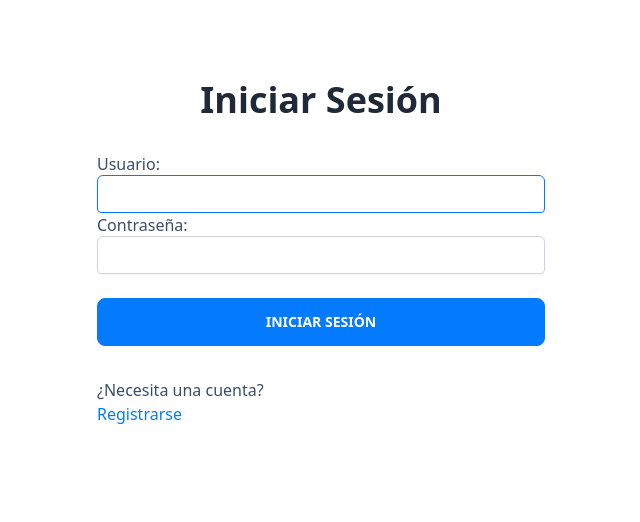
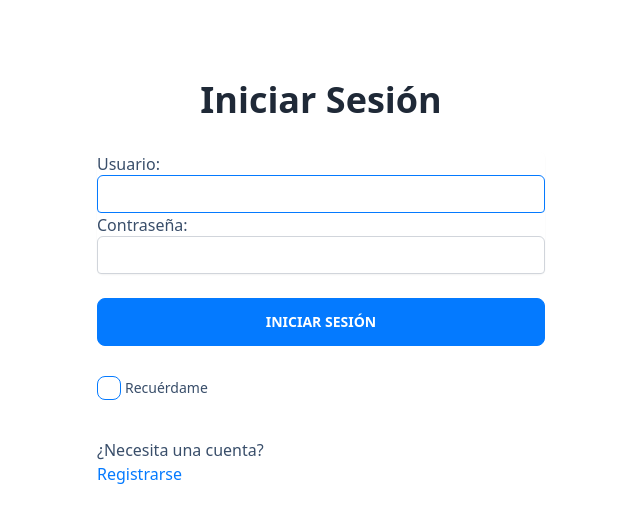
Before and after one commit to Idlaviv17/confronta, a React (Create React App) app: page /login in a window 1280 px wide. Shown: the top 522 px of the page, without its empty margins (319-959 px from the left). Built offline with nearby package versions, Linux system fonts and the light colour scheme.

Commit message:
Add persisting login functionality

```diff
--- a/src/App.js
+++ b/src/App.js
@@ -3,6 +3,7 @@ import Layout from './components/Layout'
 import { Route, Routes } from 'react-router-dom'
 import RequireAuth from './components/RequireAuth'
 import Login from './pages/Login'
+import PersistLogin from './components/PersistLogin'
 import HomePage from './pages/HomePage'
 import RegPatPage from './pages/RegPatPage'
 import SuaPage from './pages/SuaPage'
@@ -21,6 +22,8 @@ const App = () => {
       {/* Login */}
       <Route path='/login' element={<Login />} />
 
+      {/* Routes to protect */}
+      <Route element={<PersistLogin />}>
         {/* Main page */}
         <Route element={<RequireAuth />}>
           <Route
@@ -141,6 +144,7 @@ const App = () => {
             }
           />
         </Route>
+      </Route>
 
       {/* In case a page that doesn't exist is trying to get reached*/}
       <Route path='*' element={<Missing />} />
--- /dev/null
+++ b/src/components/PersistLogin.js
@@ -0,0 +1,40 @@
+import { Outlet } from 'react-router-dom'
+import { useState, useEffect } from 'react'
+import useRefreshToken from '../hooks/useRefreshToken'
+import useAuth from '../hooks/useAuth'
+
+const PersistLogin = () => {
+  const [isLoading, setIsLoading] = useState(true)
+  const refresh = useRefreshToken()
+  const { auth, persist } = useAuth()
+
+  useEffect(() => {
+    let isMounted = true
+
+    const verifyRefreshToken = async () => {
+      try {
+        await refresh()
+      } catch (err) {
+        console.error(err)
+      } finally {
+        isMounted && setIsLoading(false)
+      }
+    }
+
+    !auth?.accessToken ? verifyRefreshToken() : setIsLoading(false)
+
+    return () => isMounted = false
+  }, [])
+
+  return (
+    <>
+      {!persist
+        ? <Outlet />
+        : isLoading
+          ? <p>Cargando...</p>
+          : <Outlet />}
+    </>
+  )
+}
+
+export default PersistLogin
--- a/src/components/SideBar.js
+++ b/src/components/SideBar.js
@@ -11,7 +11,7 @@ const SideBar = () => {
 
   const signOut = async () => { // Logout handler
     await logout()
-    navigate('/')
+    navigate('/login')
   }
 
   return (
--- a/src/context/AuthProvider.js
+++ b/src/context/AuthProvider.js
@@ -4,9 +4,12 @@ const AuthContext = createContext({})
 
 export const AuthProvider = ({ children }) => {
   const [auth, setAuth] = useState({})
+  const [persist, setPersist] = useState(
+    JSON.parse(localStorage.getItem('persist')) || false
+  )
 
   return (
-    <AuthContext.Provider value={{ auth, setAuth }}>
+    <AuthContext.Provider value={{ auth, setAuth, persist, setPersist }}>
       {children}
     </AuthContext.Provider>
   )
--- a/src/hooks/useRefreshToken.js
+++ b/src/hooks/useRefreshToken.js
@@ -5,15 +5,16 @@ const useRefreshToken = () => {
   const { setAuth } = useAuth()
 
   const refresh = async () => {
+    axios.defaults.withCredentials = true
     const response = await axios.get('/refresh', {
       withCredentials: true
     })
+    axios.defaults.withCredentials = false
     setAuth(prev => {
       console.log(JSON.stringify(prev))
       console.log(response.data.accessToken)
       return {
         ...prev,
-        roles: response.data.roles,
         accessToken: response.data.accessToken }
     })
     return response.data.accessToken
--- a/src/pages/EmisionPagoBimestral.js
+++ b/src/pages/EmisionPagoBimestral.js
@@ -74,7 +74,7 @@ const EmisionPagoBimestral = () => {
         <input
           type='text'
           placeholder='Filtrar...'
-          class='input input-bordered w-full max-w-xs'
+          className='input input-bordered w-full max-w-xs'
           onChange={handleFilterChange}
         />
       </div>
--- a/src/pages/Login.js
+++ b/src/pages/Login.js
@@ -4,7 +4,7 @@ import { Link, useNavigate, useLocation } from 'react-router-dom'
 import axios from '../api/axios'
 
 const Login = () => {
-  const { setAuth } = useAuth()
+  const { setAuth, persist, setPersist } = useAuth()
 
   const navigate = useNavigate()
   const location = useLocation()
@@ -56,6 +56,14 @@ const Login = () => {
     }
   }
 
+  const togglePersist = () => {
+    setPersist(prev => !prev)
+  }
+
+  useEffect(() => {
+    localStorage.setItem('persist', persist)
+  }, [persist])
+
   return (
     <div className='min-h-full flex items-center justify-center py-12 px-4 sm:px-6 lg:px-8'>
       <div className='max-w-md w-full space-y-8'>
@@ -69,7 +77,10 @@ const Login = () => {
         <h1 className='mt-6 text-center text-4xl font-extrabold text-gray-800'>
           Iniciar Sesión
         </h1>
-        <form onSubmit={handleSubmit} className='mt-8 space-y-6 flex items-center justify-center align-middle flex-col'>
+        <form
+          onSubmit={handleSubmit}
+          className='mt-8 space-y-6 flex items-center justify-center align-middle flex-col'
+        >
           <div className='rounded-md shadow-sm -space-y-px justify-self-center w-full'>
             <label htmlFor='username'>Usuario:</label>
             <input
@@ -96,6 +107,16 @@ const Login = () => {
           <button className='btn btn-primary text-white justify-self-center w-full'>
             Iniciar Sesión
           </button>
+          <div className='flex items-center flex-row w-full'>
+            <input
+              type='checkbox'
+              id='persist'
+              onChange={togglePersist}
+              checked={persist}
+              className='checkbox checkbox-primary object-left'
+            />
+            <label className='label cursor-pointer text-sm font-normal'>Recuérdame</label>
+          </div>
         </form>
         <p>
           ¿Necesita una cuenta?
```
Lines whose indentation alone changed are shown as unchanged.
